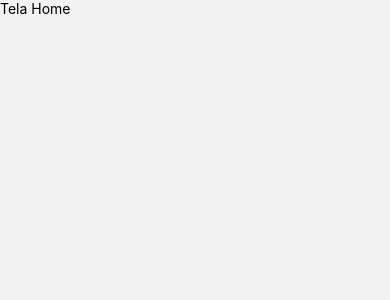
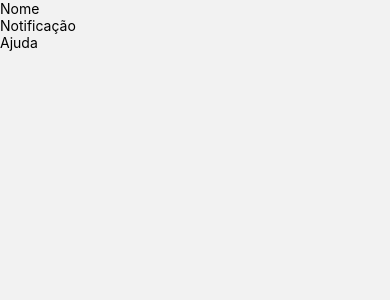
Before and after one commit to hdtmrs/prjMercadoPago, a React Native app in the folder mercadoPagoMobile/: screen /Home in a window 390 px wide. Shown: the top 300 px of the page. Built offline with nearby package versions, Linux system fonts and the light colour scheme.

Commit message:
feat:Adicionando inicio da home

```diff
--- a/mercadoPagoMobile/pages/src/home/index.js
+++ b/mercadoPagoMobile/pages/src/home/index.js
@@ -1,10 +1,37 @@
-import React from "react";
-import {View, Text} from 'react-native';
+import React, {useState, useEffect} from "react";
+import {View, Text, Pressable} from 'react-native';
+import axios from 'axios';
+import AsyncStorage from '@react-native-async-storage/async-storage';
 
-const HomeScreen = () => {
+const HomeScreen = ({navigation}) => {
+    const [nome, setNome] = useState('');
+    useEffect(() => {
+        const buscarDados = async () => {
+            const tokenUser = await AsyncStorage.getItem('userToken');
+            const response = await axios.get('http://127.0.0.1:8000/api/getdate', {}, {
+                Headers: {
+                    Authenticate: `Bearer: ${tokenUser}`
+                }
+            })
+        }
+    },[]);
     return(
         <View>
-            <Text>Tela Home</Text>
+
+            <View>
+                <Pressable>
+                    <Text>Nome</Text>
+                </Pressable>
+                <Pressable>
+                    <Text>Notificação</Text>
+                </Pressable>
+                <Pressable>
+                    <Text>Ajuda</Text>
+                </Pressable>
+            </View>
+            <View>
+
+            </View>
         </View>
     );
 };
```
Also changed, not shown: 1 other file (tests, documents, lock files or other folders).
